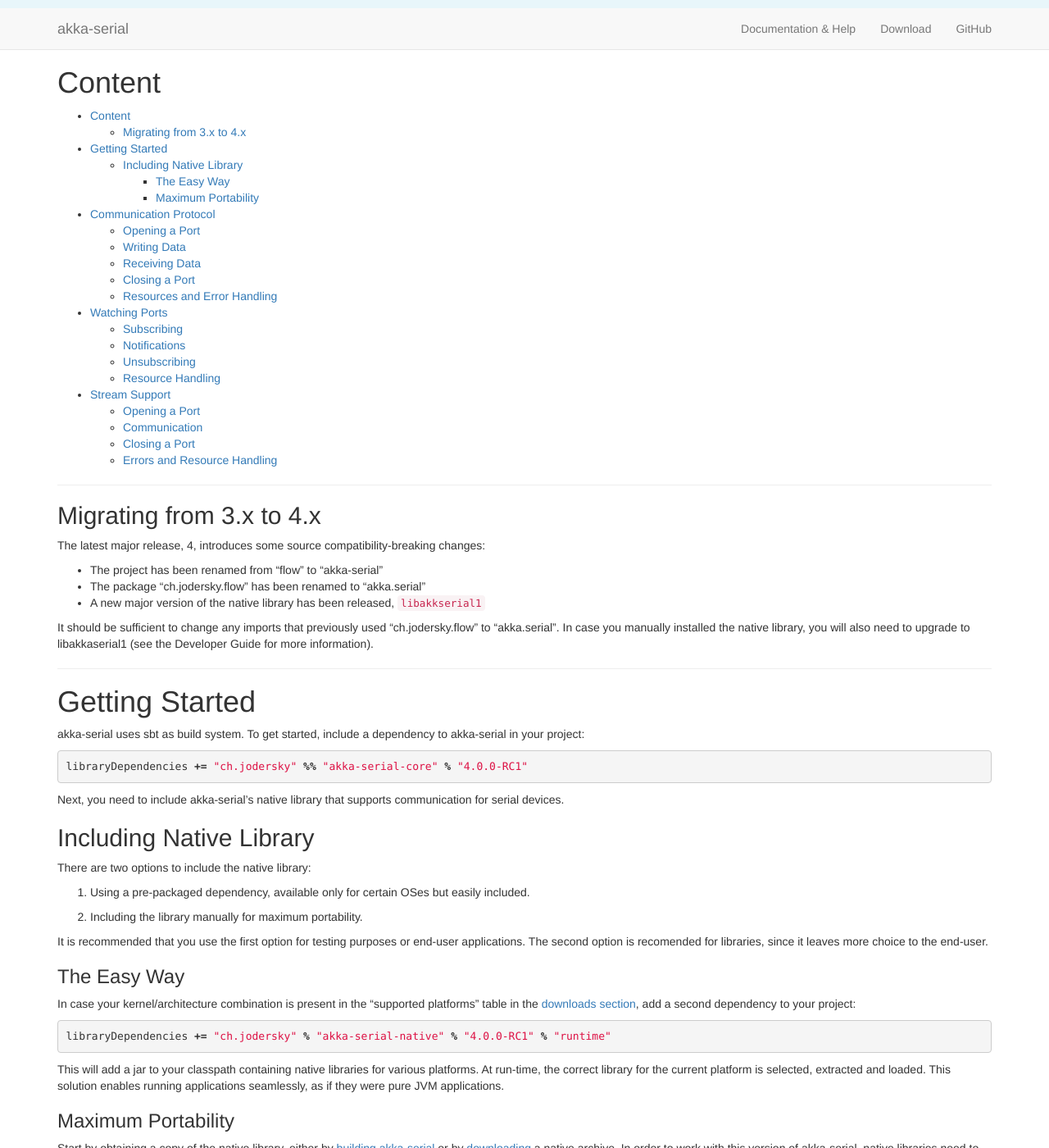
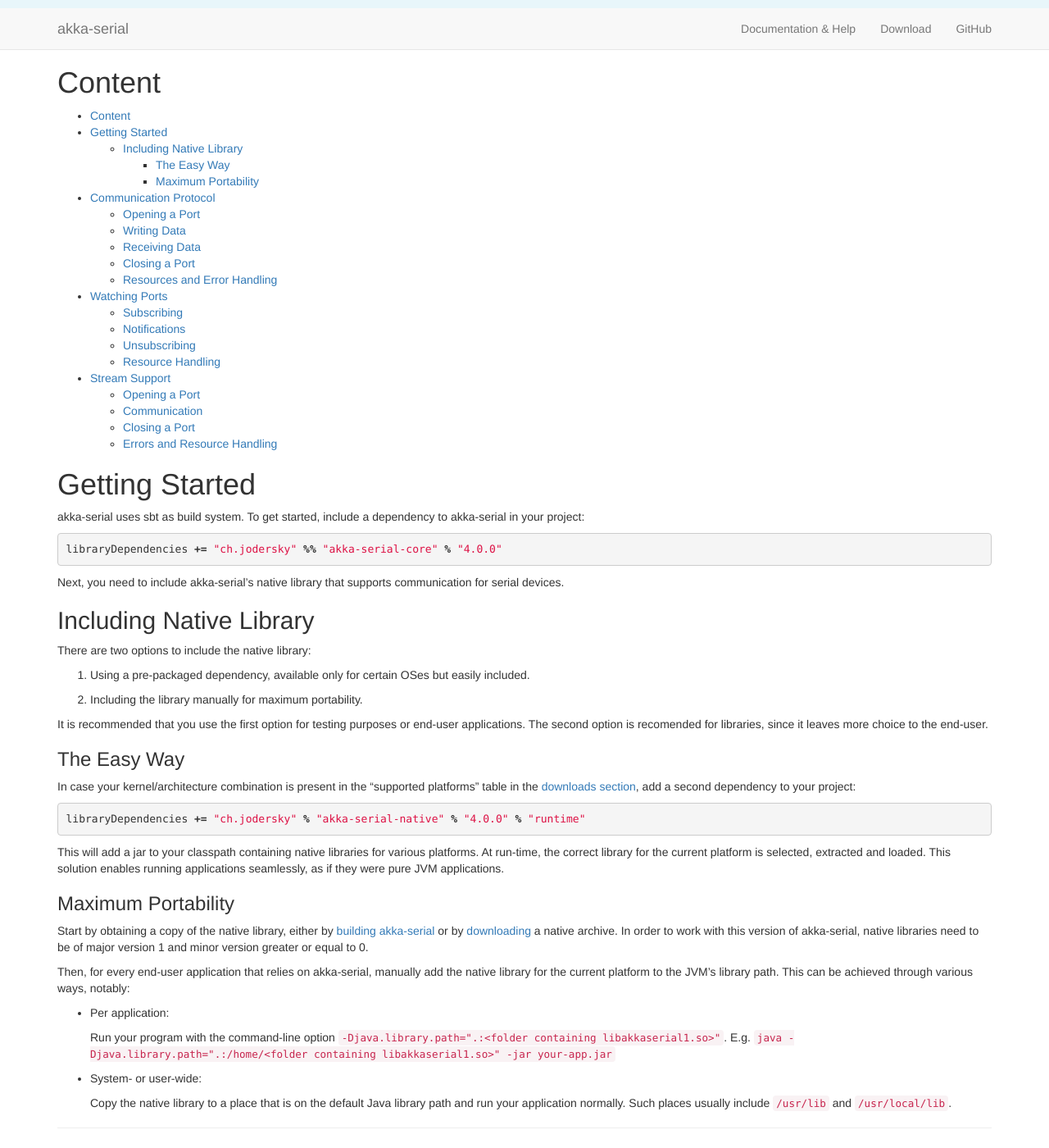
Before and after one commit to jodersky/akka-serial, a Jekyll site: the page built from documentation/4.0/manual.md, in a window 1280 px wide and 1400 px high. Shown: the whole window at 82% size. Built offline with Jekyll 4.4.1, drawn with Linux system fonts in a browser that asks for light colours; nearby versions of some CDN libraries; library files that are not in the unit come from our copies.

Commit message:
Upgrade to latest release, version 4.0.0

```diff
--- a/_config.yml
+++ b/_config.yml
@@ -2,5 +2,5 @@
 title: akka-serial
 description: Serial communication library for Akka and Scala.
 url: "https://www.jodersky.ch/akka-serial"
-version_latest: 4.0.0-RC1
+version_latest: 4.0.0
 version_docs: 4.0
--- a/documentation/4.0/manual.md
+++ b/documentation/4.0/manual.md
@@ -6,26 +6,11 @@
 * TOC
 {:toc}
 
------
-
-## Migrating from 3.x to 4.x
-
-The latest major release, 4, introduces some source compatibility-breaking changes:
-
-- The project has been renamed from "flow" to "akka-serial"
-- The package "ch.jodersky.flow" has been renamed to "akka.serial"
-- A new major version of the native library has been released, `libakkserial1`
-
-It should be sufficient to change any imports that previously used "ch.jodersky.flow" to "akka.serial".
-In case you manually installed the native library, you will also need to upgrade to libakkaserial1 (see the Developer Guide for more information).
-
------
-
 # Getting Started
 akka-serial uses sbt as build system. To get started, include a dependency to akka-serial in your project:
 
 ~~~scala
-libraryDependencies += "ch.jodersky" %% "akka-serial-core" % "4.0.0-RC1"
+libraryDependencies += "ch.jodersky" %% "akka-serial-core" % "4.0.0"
 ~~~
 
 Next, you need to include akka-serial's native library that supports communication for serial devices.
@@ -43,7 +28,7 @@
 In case your kernel/architecture combination is present in the "supported platforms" table in the [downloads section]({{site.url}}/downloads/), add a second dependency to your project:
 
 ~~~scala
-libraryDependencies += "ch.jodersky" % "akka-serial-native" % "4.0.0-RC1" % "runtime"
+libraryDependencies += "ch.jodersky" % "akka-serial-native" % "4.0.0" % "runtime"
 ~~~
 
 This will add a jar to your classpath containing native libraries for various platforms. At run-time, the correct library for the current platform is selected, extracted and loaded. This solution enables running applications seamlessly, as if they were pure JVM applications.
@@ -64,7 +49,7 @@
 ---
 
 # Communication Protocol
-The following is a general guide on the usage of akak-serial. If you prefer a complete example, check out the code contained in the [samples](https://github.com/jodersky/akka-serial/tree/v4.0.0-RC1/samples) directory.
+The following is a general guide on the usage of akak-serial. If you prefer a complete example, check out the code contained in the [samples](https://github.com/jodersky/akka-serial/tree/v4.0.0/samples) directory.
 
 akka-serial's API follows that of an actor based system, where each actor is assigned specific functions involved in serial communication. The two main actor types are:
 
@@ -201,7 +186,7 @@
 akka-serial provides support for Akka streams and thus can be interfaced with reactive-streams. Support is implemented in a separate module, which needs to be added as a library dependency:
 
 ~~~scala
-libraryDependencies += "ch.jodersky" %% "akka-serial-stream" % "4.0.0-RC1"
+libraryDependencies += "ch.jodersky" %% "akka-serial-stream" % "4.0.0"
 ~~~
 
 The main entry point for serial streaming is `akka.serial.stream.Serial`. Its API is also well documented and should serve as the starting point when searching documentation on serial streaming.
```
